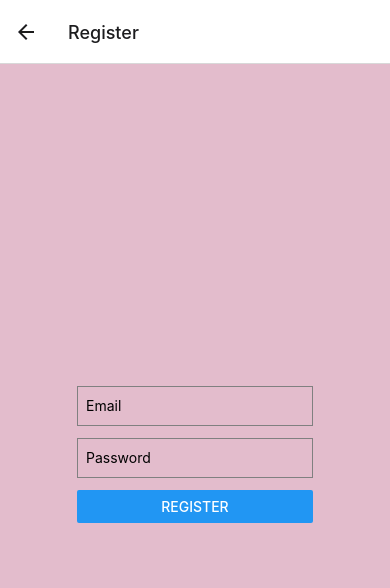
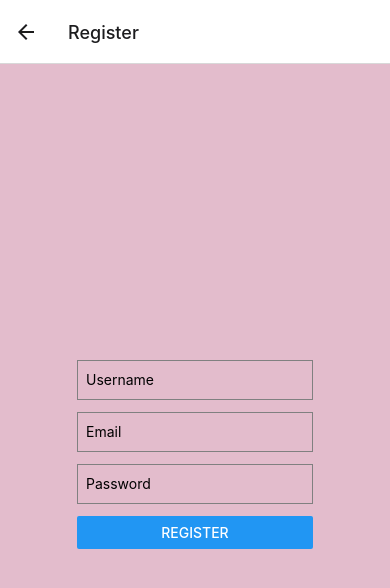
Before and after one commit to cmar-web/ScentuaryProject475, a React Native app: screen /Register in a window 390 px wide. Shown: the top 588 px of the page. Built offline with nearby package versions, Linux system fonts and the light colour scheme.

Commit message:
added username to register and transition

```diff
--- a/app.json
+++ b/app.json
@@ -19,7 +19,8 @@
       "adaptiveIcon": {
         "foregroundImage": "./app/assets/adaptive-icon.png",
         "backgroundColor": "#ffffff"
-      }
+      },
+      "package": "com.anonymous.scentuaryapp475"
     },
     "web": {
       "favicon": "./app/assets/favicon.png"
--- a/app/components/Register.js
+++ b/app/components/Register.js
@@ -1,34 +1,40 @@
-//Register.js
 import React, { useState } from 'react';
-import { View, TextInput, Button, StyleSheet, Text, SafeAreaView } from 'react-native';
+import { View, TextInput, Button, Text, SafeAreaView } from 'react-native';
+import { useNavigation } from '@react-navigation/native'; // Import navigation hook
 import { auth, db } from '../../firebase/firebase';
 import { createUserWithEmailAndPassword } from 'firebase/auth';
 import { collection, addDoc } from 'firebase/firestore';
 
-import {styles} from '../assets/styles';
+import { styles } from '../assets/styles';
 
 const Register = () => {
     const [email, setEmail] = useState('');
     const [password, setPassword] = useState('');
+    const [username, setUsername] = useState('');
     const [errorMessage, setErrorMessage] = useState(null);
 
-    //this is where the task of sending data to db takes place
+    const navigation = useNavigation(); // Initialize navigation
+
     const handleRegister = async () => {
         try {
+            // Create user with email and password
             const userCredential = await createUserWithEmailAndPassword(auth, email, password);
             const user = userCredential.user;
 
-            //Add user info to Firestore db
+            // Add user info to Firestore db, including username
             await addDoc(collection(db, 'users'), {
                 uid: user.uid,
                 email: email,
-                createdAt: new Date().toISOString()
+                username: username,
+                createdAt: new Date().toISOString(),
             });
-            //log success
-            console.log("User registered and added to Firestore:", email);
+
+            console.log('User registered and added to Firestore:', email);
+
+            // Navigate to Browse screen
+            navigation.navigate('browse');
         } catch (error) {
-            //log failure
-            console.error("Error during registration:", error);
+            console.error('Error during registration:', error);
             setErrorMessage(error.message);
         }
     };
@@ -37,6 +43,12 @@ const Register = () => {
         <SafeAreaView style={styles.background}>
             <View style={styles.container}>
                 {errorMessage && <Text style={styles.errorText}>{errorMessage}</Text>}
+                <TextInput
+                    placeholder="Username"
+                    value={username}
+                    onChangeText={setUsername}
+                    style={styles.input}
+                />
                 <TextInput
                     placeholder="Email"
                     value={email}
@@ -56,24 +68,4 @@ const Register = () => {
     );
 };
 
-// const styles = StyleSheet.create({
-//     container: {
-//         flex: 1,
-//         justifyContent: 'center',
-//         padding: 16,
-//     },
-//     input: {
-//         height: 40,
-//         borderColor: 'gray',
-//         borderWidth: 1,
-//         marginBottom: 12,
-//         paddingHorizontal: 8,
-//     },
-//     errorText: {
-//         color: 'red',
-//         marginBottom: 10,
-//         textAlign: 'center',
-//     },
-// });
-
 export default Register;
```
